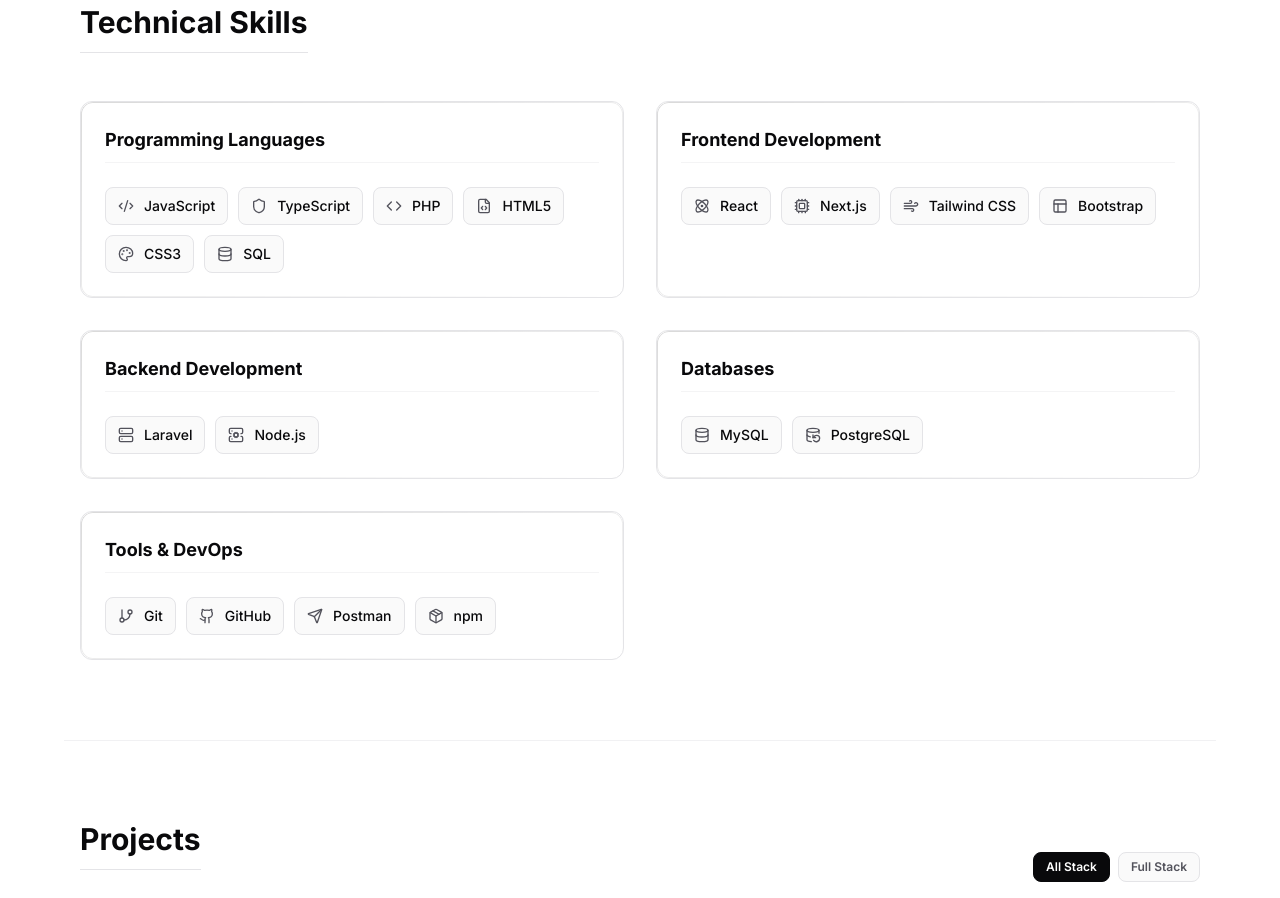
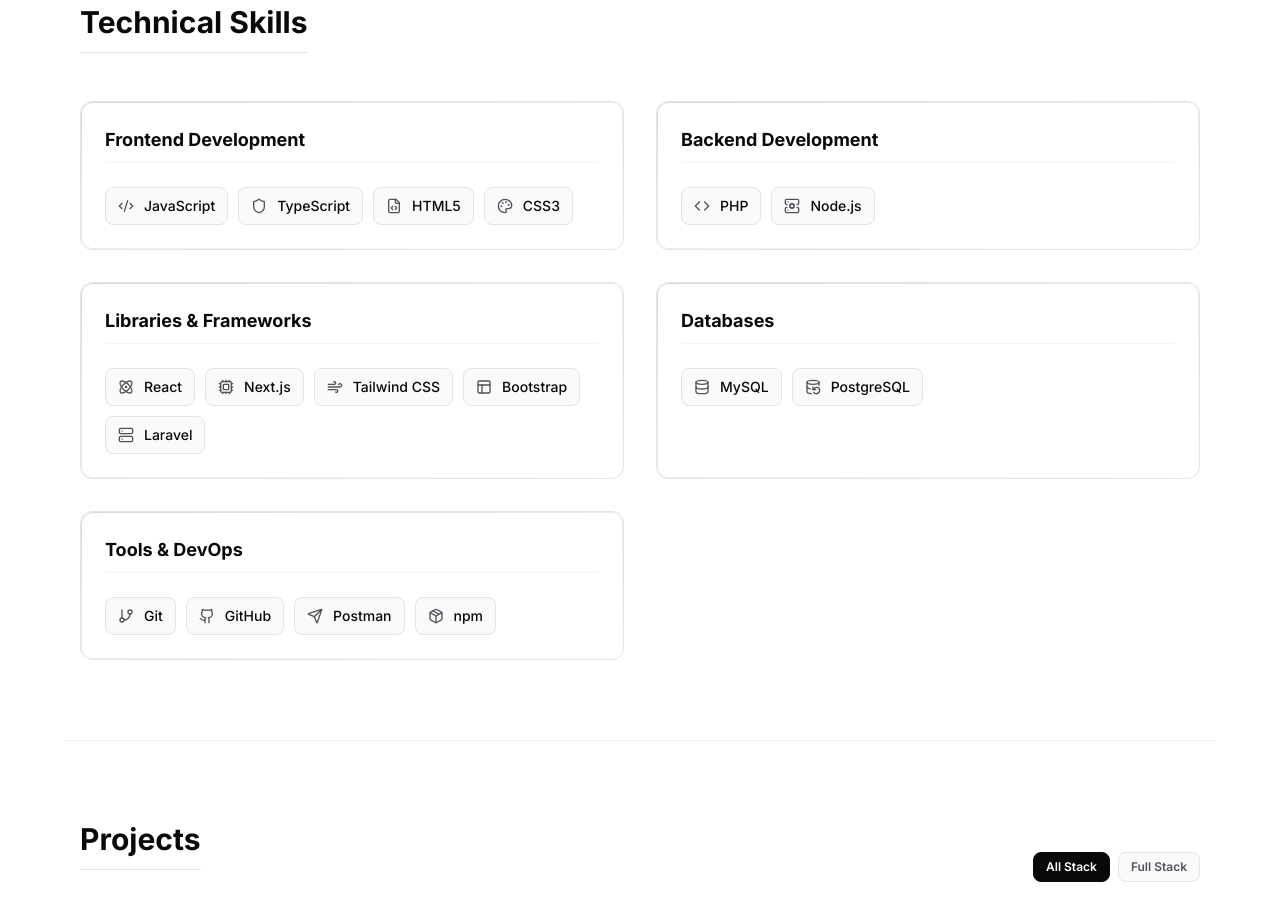
Before and after one commit to Vituinho/Portfolio, a Next.js app: page / in a window 1280 px wide. Shown: the part 1540-2438 px from the top of the page. Built offline with nearby package versions, Linux system fonts and the light colour scheme.

Commit message:
fix: Correcting the category of some programming languages

```diff
--- a/src/data/skills.ts
+++ b/src/data/skills.ts
@@ -5,61 +5,54 @@
   {
     name: "JavaScript",
     icon: "Code2",
-    category: "languages"
+    category: "frontend"
   },
   {
     name: "TypeScript",
     icon: "Shield",
-    category: "languages"
+    category: "frontend"
   },
   {
     name: "PHP",
     icon: "Code",
-    category: "languages"
+    category: "backend"
   },
   {
     name: "HTML5",
     icon: "FileCode",
-    category: "languages"
+    category: "frontend"
   },
   {
     name: "CSS3",
     icon: "Palette",
-    category: "languages"
-  },
-  {
-    name: "SQL",
-    icon: "Database",
-    category: "languages"
+    category: "frontend"
   },
 
-  // Frontend
   {
     name: "React",
     icon: "Atom",
-    category: "frontend"
+    category: "frameworks"
   },
   {
     name: "Next.js",
     icon: "Cpu",
-    category: "frontend"
+    category: "frameworks"
   },
   {
     name: "Tailwind CSS",
     icon: "Wind",
-    category: "frontend"
+    category: "frameworks"
   },
   {
     name: "Bootstrap",
     icon: "Layout",
-    category: "frontend"
+    category: "frameworks"
   },
 
-  // Backend
   {
     name: "Laravel",
     icon: "Server",
-    category: "backend"
+    category: "frameworks"
   },
   {
     name: "Node.js",
@@ -67,7 +60,6 @@
     category: "backend"
   },
 
-  // Databases
   {
     name: "MySQL",
     icon: "Database",
@@ -79,7 +71,6 @@
     category: "databases"
   },
 
-  // Tools
   {
     name: "Git",
     icon: "GitBranch",
```
